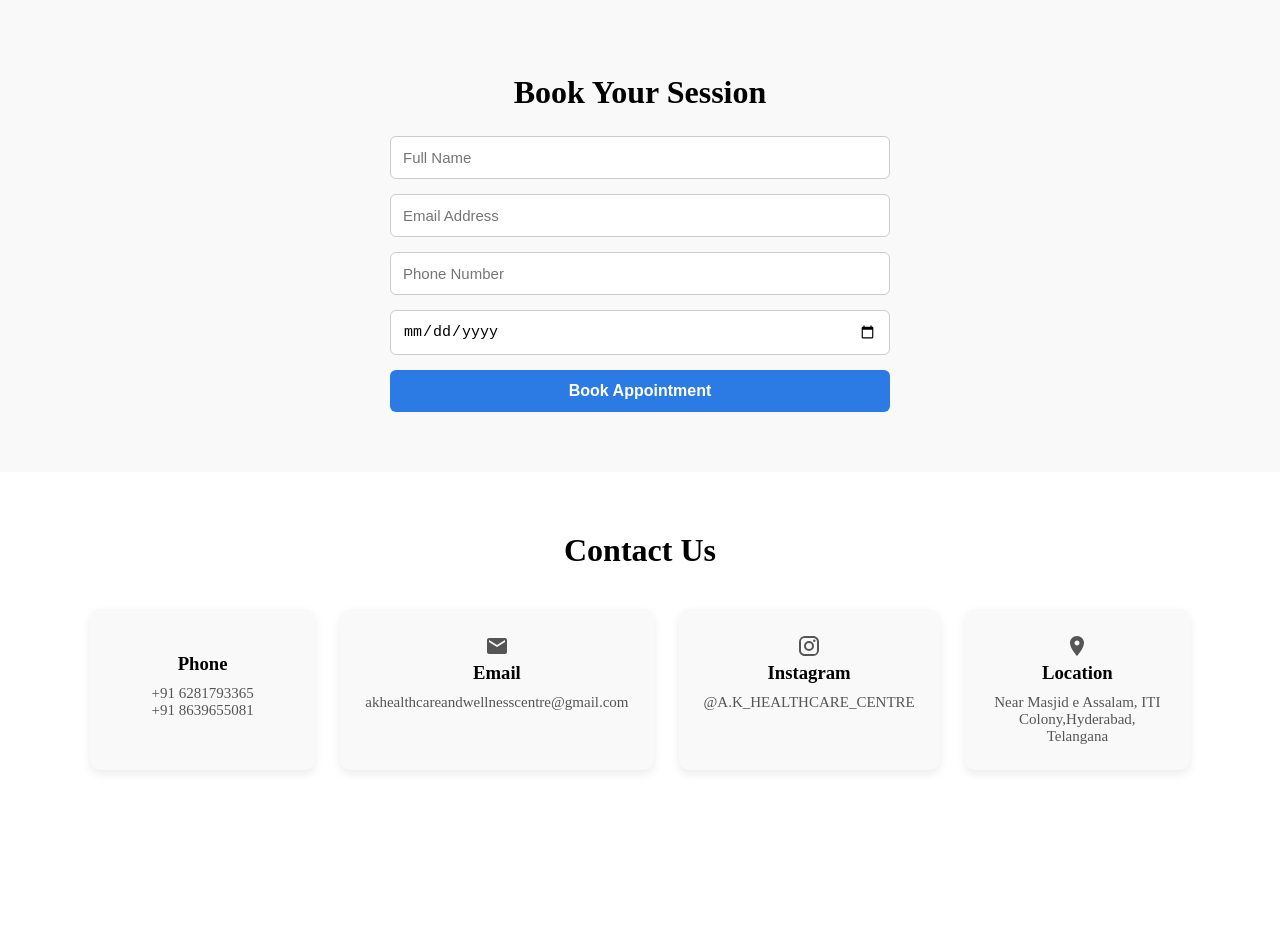
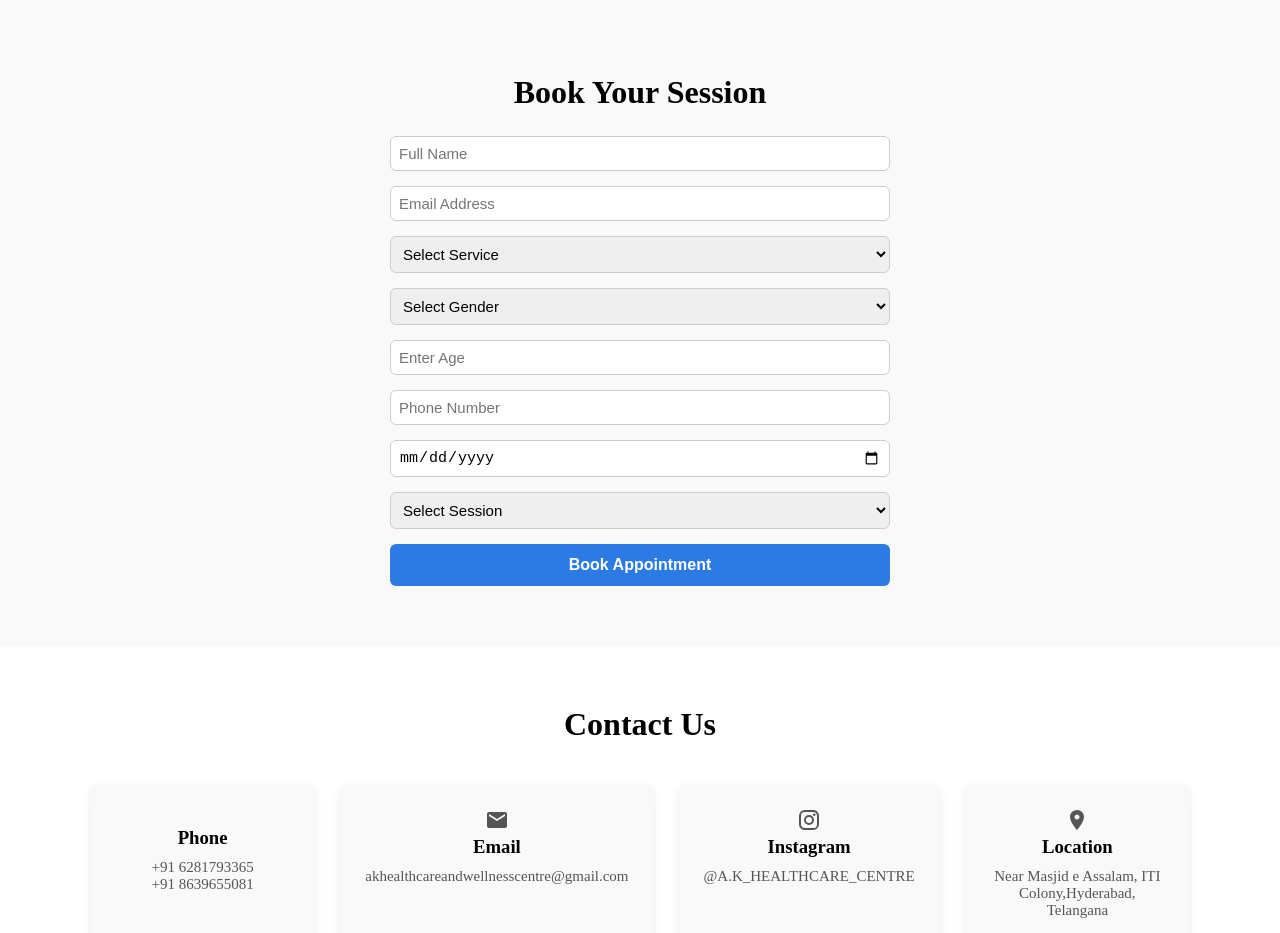
Before and after one commit to AnilMende/Clinic-Appointment-Booking-System-MERN-, a React (Vite) app in the folder frontend/: page / in a window 1280 px wide. Shown: the part 2580-3513 px from the top of the page. Before the commit the page ends 3410 px from the top, so only its background shows below. Built offline with nearby package versions, Linux system fonts and the light colour scheme; some icons are missing.

Commit message:
fixed booking form

```diff
--- a/frontend/src/components/BookingForm/BookingForm.css
+++ b/frontend/src/components/BookingForm/BookingForm.css
@@ -23,7 +23,14 @@
 }
 
 .booking-form input{
-    padding: 12px;
+    padding: 8px;
+    border: 1px solid #ccc;
+    border-radius: 6px;
+    font-size: 15px;
+}
+
+.booking-form select{
+    padding: 8px;
     border: 1px solid #ccc;
     border-radius: 6px;
     font-size: 15px;
--- a/frontend/src/components/BookingForm/BookingForm.jsx
+++ b/frontend/src/components/BookingForm/BookingForm.jsx
@@ -12,8 +12,12 @@ const BookingForm = () => {
     const [formData, setFormData] = useState({
         name: "",
         email: "",
+        service: "",
+        gender: "",
+        age: "",
         phone: "",
-        date: ""
+        date: "",
+        session: ""
 
     })
 
@@ -35,22 +39,26 @@ const BookingForm = () => {
             const appointment = response.data.data;
 
             toast.success(response.data.message, {
-                borderRadius : "8px",
-                background : "#333",
-                color : "#fff"
+                borderRadius: "8px",
+                background: "#333",
+                color: "#fff"
             });
 
             setFormData({
-                name : "",
-                email : "",
-                phone : "",
-                date : ""
+                name: "",
+                email: "",
+                service: "",
+                gender: "",
+                age: "",
+                phone: "",
+                date: "",
+                session: ""
             });
 
         } catch (error) {
             toast.error(error?.response?.data?.message || "Something went wrong");
         }
-        finally{
+        finally {
             setLoading(false);
         }
     }
@@ -85,6 +93,34 @@ const BookingForm = () => {
                         required
                     />
 
+                    <select name="service" value={formData.service} onChange={handleChange} required>
+                        <option value="">Select Service</option>
+                        <option>Dry Cupping</option>
+                        <option>Wet Cupping</option>
+                        <option>Fire Cupping</option>
+                        <option>Facial Cupping</option>
+                        <option>Massage Therapy</option>
+                        <option>Derma Planning</option>
+                    </select>
+
+                    <select name="gender" value={formData.gender} onChange={handleChange} required>
+                        <option value="">Select Gender</option>
+                        <option>Male</option>
+                        <option>Female</option>
+                        <option>Prefer not to say</option>
+                    </select>
+
+                    <input
+                        type="number"
+                        name="age"
+                        placeholder="Enter Age"
+                        value={formData.age}
+                        onChange={handleChange}
+                        min="1"
+                        max="100"
+                        required
+                    />
+
                     <input
                         type="tel"
                         name="phone"
@@ -103,9 +139,17 @@ const BookingForm = () => {
                         required
                     />
 
+                    <select name="session" value={formData.session} onChange={handleChange} required>
+                        <option value="">Select Session</option>
+                        <option>Morning</option>
+                        <option>Afternoon</option>
+                        <option>Evening</option>
+                    </select>
+
                     <button type="submit" disabled={loading}>
                         {loading ? "Booking..." : "Book Appointment"}
                     </button>
+
                 </form>
 
             </div>
```
